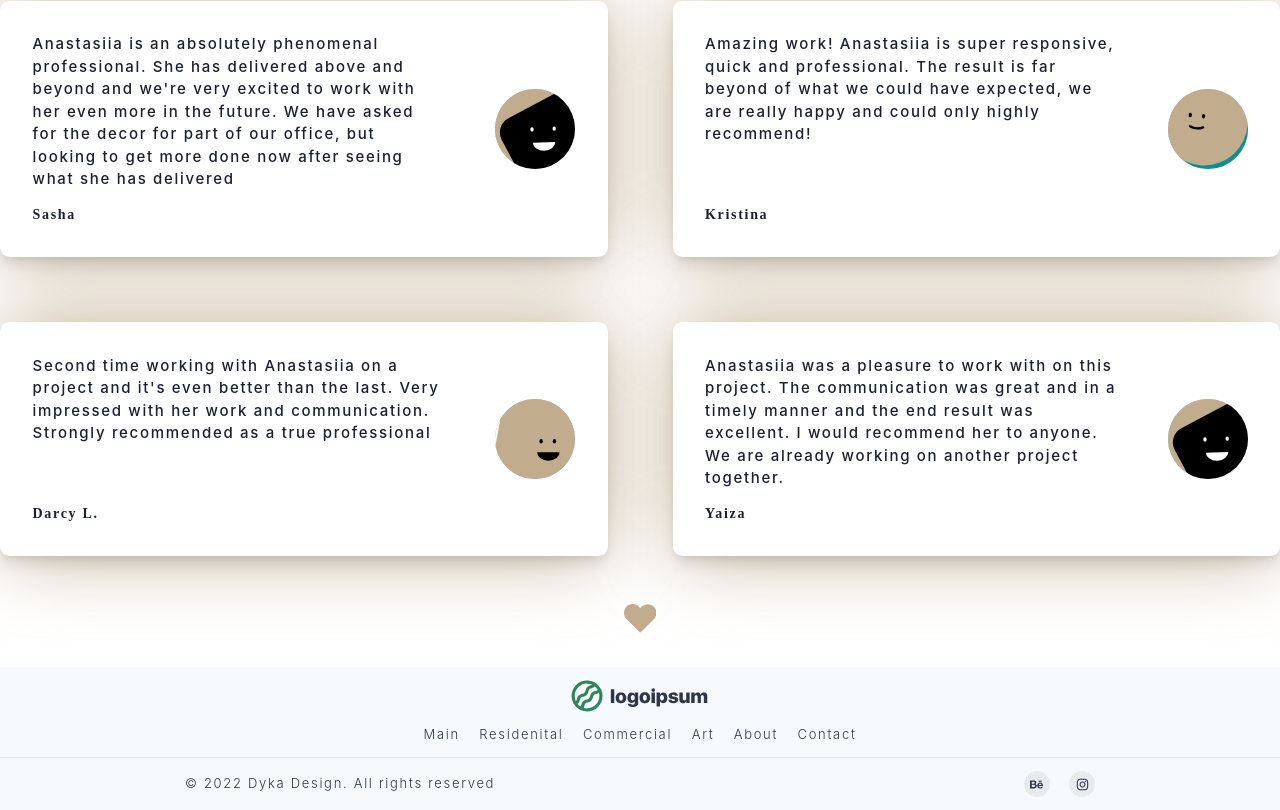
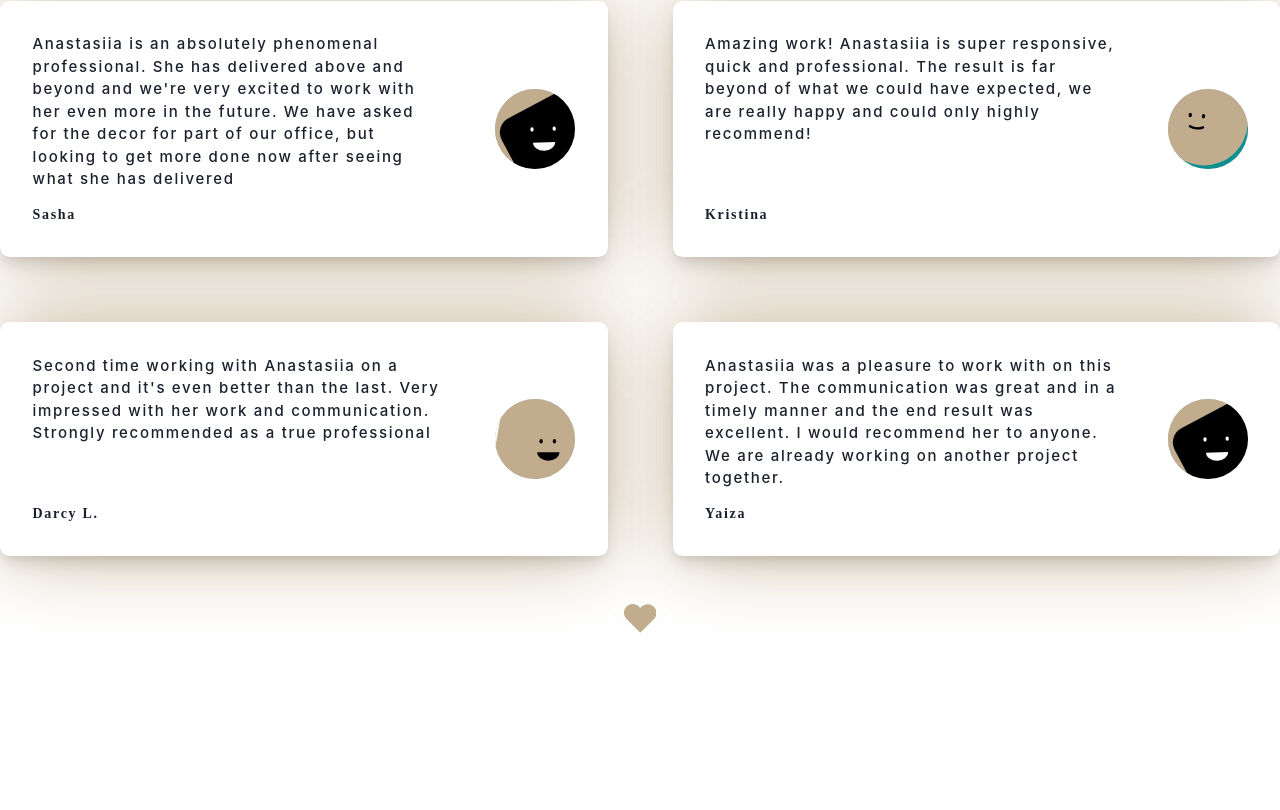
Before and after one commit to scare-destiny/dyka.design, a React (Create React App) app: page / in a window 1280 px wide. Shown: the part 2006-2816 px from the top of the page. After the commit the page ends 2673 px from the top, so only its background shows below. Built offline with nearby package versions, Linux system fonts and the light colour scheme.

Commit message:
commented footer

```diff
--- a/src/App.js
+++ b/src/App.js
@@ -18,10 +18,9 @@ const App = () => {
 			<About />
 			<Gallery />
 			<Testimonials />
-			<Footer
-				heading={'Do you want to turn your project into reality?'}
-				cta='Contact me'
-			/>
+			{/* <Footer
+
+			/> */}
 		</div>
 	)
 }
```
